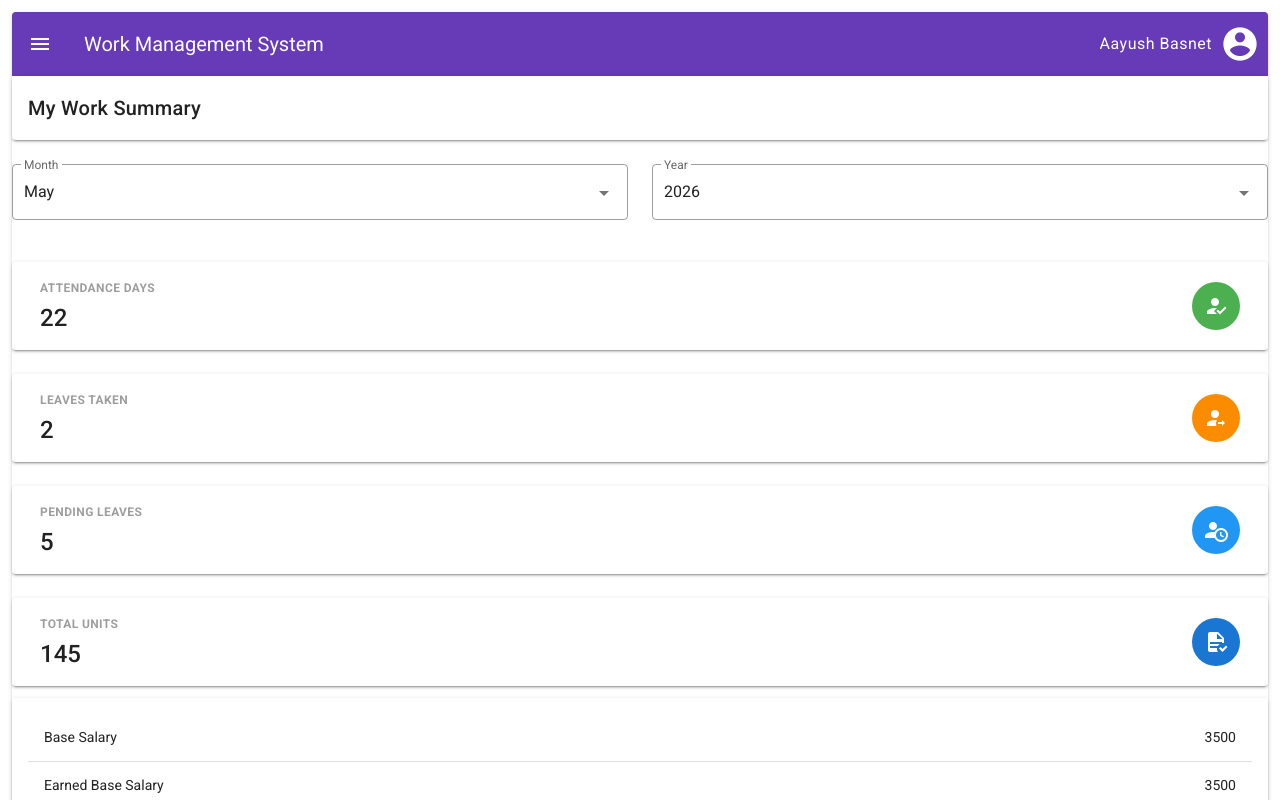
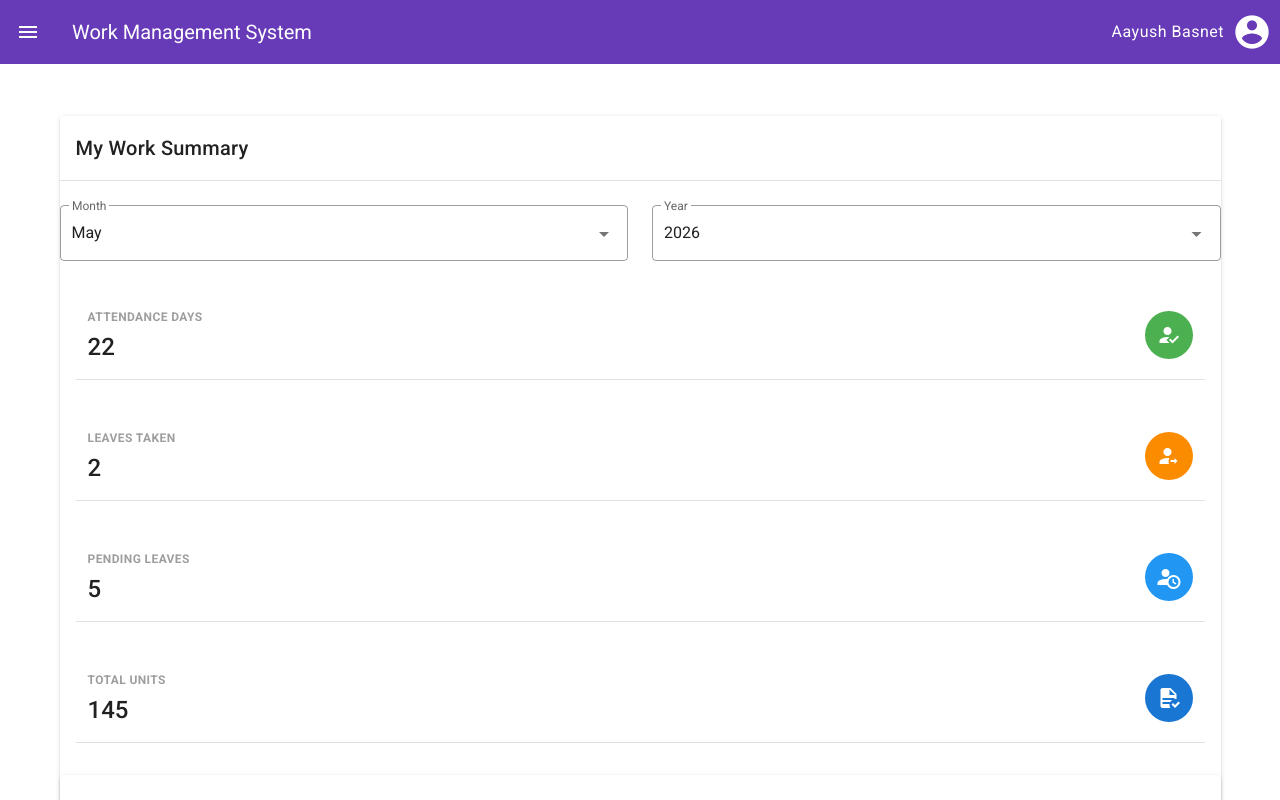
Before and after one commit to aayush11223/work_management_system, a Vue app: page /summary in a window 1280 px wide. Shown: the top 800 px of the page. Built offline with nearby package versions, Linux system fonts and the light colour scheme.

Commit message:
commit before required change

```diff
--- a/src/components/admin/EmployeeTable.vue
+++ b/src/components/admin/EmployeeTable.vue
@@ -7,7 +7,6 @@
       :loading="loading"
     >
       <template v-slot:item.actions="{ item }">
-        <!-- Wrap icon in tooltip -->
         <v-tooltip top>
           <template v-slot:activator="{ on, attrs }">
             <v-icon
--- a/src/components/common/PageHeader.vue
+++ b/src/components/common/PageHeader.vue
@@ -1,13 +1,13 @@
 <template>
-  <v-card fluid>
+  <v-card flat>
     <v-card-title class="d-flex align-center">
-      <div class="title">{{ title }}</div>
+      {{ title }}
       <v-spacer />
-      <slot name="actions" />
     </v-card-title>
     <v-card-subtitle>
       {{ subtitle }}
     </v-card-subtitle>
+    <v-divider> </v-divider>
   </v-card>
 </template>
 
--- a/src/components/common/StatCard.vue
+++ b/src/components/common/StatCard.vue
@@ -1,6 +1,6 @@
 <template>
-  <v-card class="pa-4" elevation="2">
-    <div class="d-flex align-center justify-space-between">
+  <v-card class="pa-4" flat>
+    <div class="d-flex align-center justify-space-between pb-4">
       <div>
         <div class="caption grey--text text-uppercase font-weight-bold pl-3">
           {{ label }}
@@ -18,6 +18,7 @@
         </v-avatar>
       </div>
     </div>
+    <v-divider> </v-divider>
   </v-card>
 </template>
 
--- a/src/layouts/EmployeeLayout.vue
+++ b/src/layouts/EmployeeLayout.vue
@@ -1,6 +1,5 @@
 <template>
-  <v-container fluid>
-    <v-card height="100vh">
+  <div>
     <v-app-bar color="deep-purple" dark flat>
       <v-app-bar-nav-icon @click="drawer = true"></v-app-bar-nav-icon>
 
@@ -53,9 +52,12 @@
       </v-list>
     </v-navigation-drawer>
 
+    <v-container>
+      <v-card auto class="mt-10">
         <v-main> <router-view /> </v-main>
       </v-card>
     </v-container>
+  </div>
 </template>
 
 <script>
--- a/src/router/router.js
+++ b/src/router/router.js
@@ -108,6 +108,11 @@ const routes = [
                 component: () => import("@/views/admin/ReportsView.vue")
             }
         ]
+    },
+
+    //Employee Details based on id
+    {
+        path: 'admin/employees/:id'
     }
 
 ];
--- a/src/views/employee/MonthlySummaryView.vue
+++ b/src/views/employee/MonthlySummaryView.vue
@@ -11,12 +11,11 @@
       @change="handleMonthChange"
     />
 
-    <v-row>
-      <v-col
+    <div
       v-for="(stat, index) in stats"
       :key="index"
       cols="12"
-        class="mb-3 pt-0"
+      class="mb-4 pt-0"
     >
       <StatCard
         :icon="stat.icon"
@@ -24,8 +23,7 @@
         :value="stat.value"
         :color="stat.color"
       />
-      </v-col>
-    </v-row>
+    </div>
 
     <PaycheckSummaryCard :summary="summary" />
   </div>
```
Also changed, not shown: src/views/admin/EmployeeDetailView.vue (added, +29 -0 lines). Lines whose indentation alone changed are shown as unchanged.
